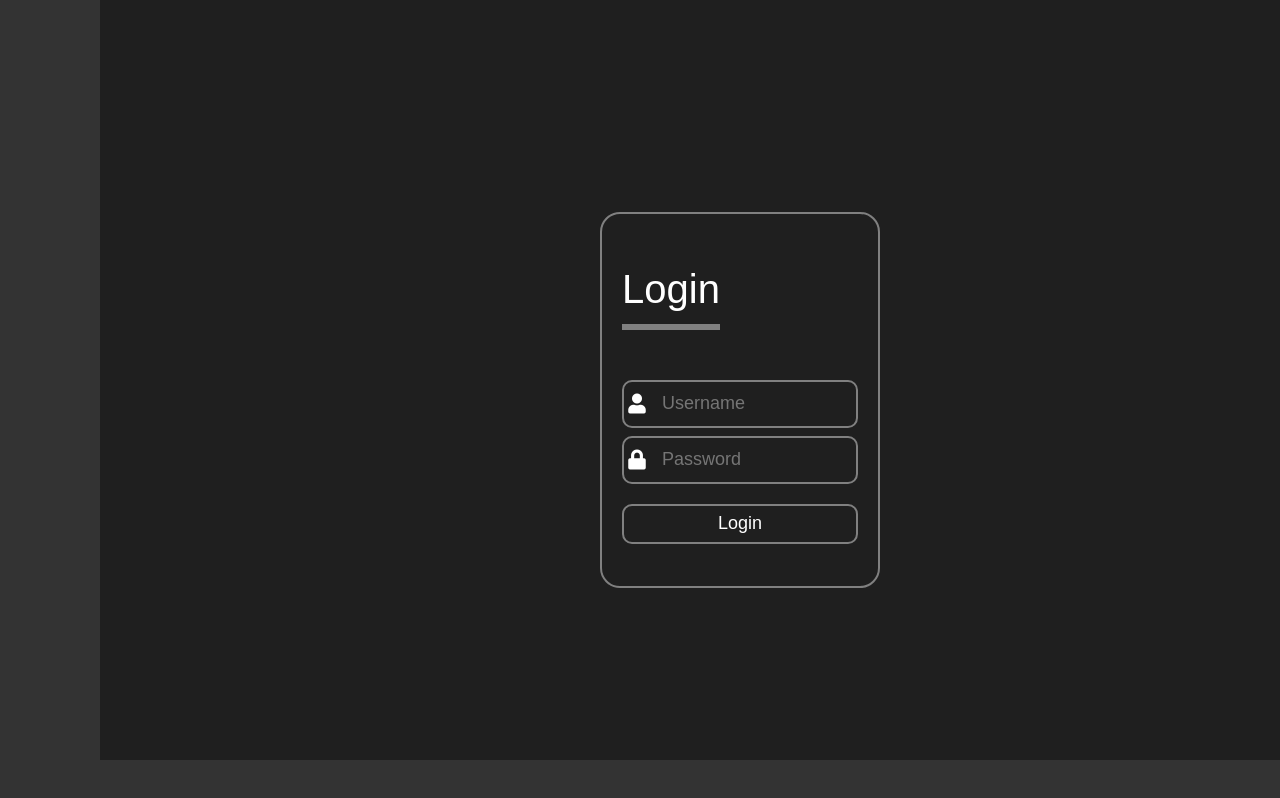
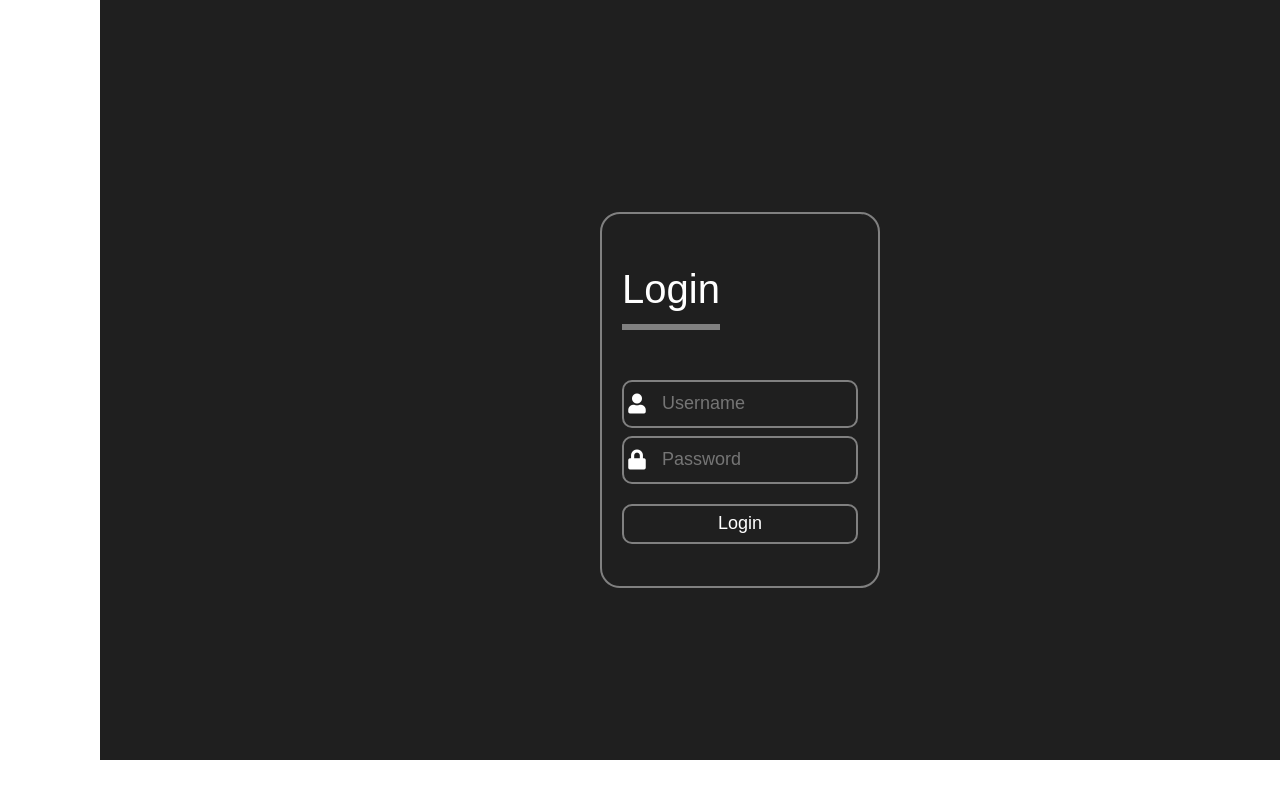
Before and after one commit to DanielLatimerUns/NetworkTools, an Angular app in the folder NetworkTools/ClientApp/: page /login in a window 1280 px wide. Built offline with nearby package versions, Linux system fonts and the light colour scheme.

Commit message:
Layout: Fixed background and action bar height

```diff
--- a/NetworkTools/ClientApp/src/app/app.component.css
+++ b/NetworkTools/ClientApp/src/app/app.component.css
@@ -4,7 +4,6 @@
   grid-template-columns: 100px auto;
   overflow: hidden;
   height: 100vh;
-  background: #333;
 }
 
 .app-content {
--- a/NetworkTools/ClientApp/src/app/components/action-toolbar/action-toolbar.component.css
+++ b/NetworkTools/ClientApp/src/app/components/action-toolbar/action-toolbar.component.css
@@ -3,6 +3,7 @@
   grid-column: 1;
   grid-row:1;
   background-color: #333;
+  height: 100%
 }
 
 .sidebar a {
```
